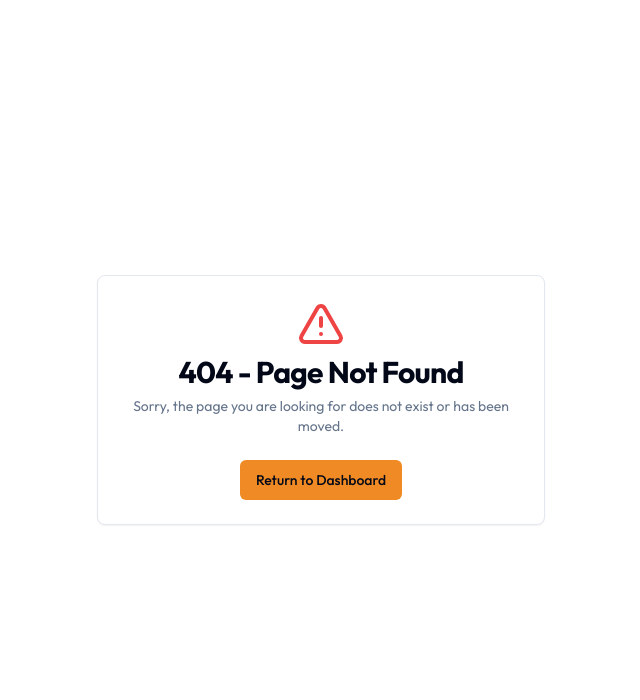
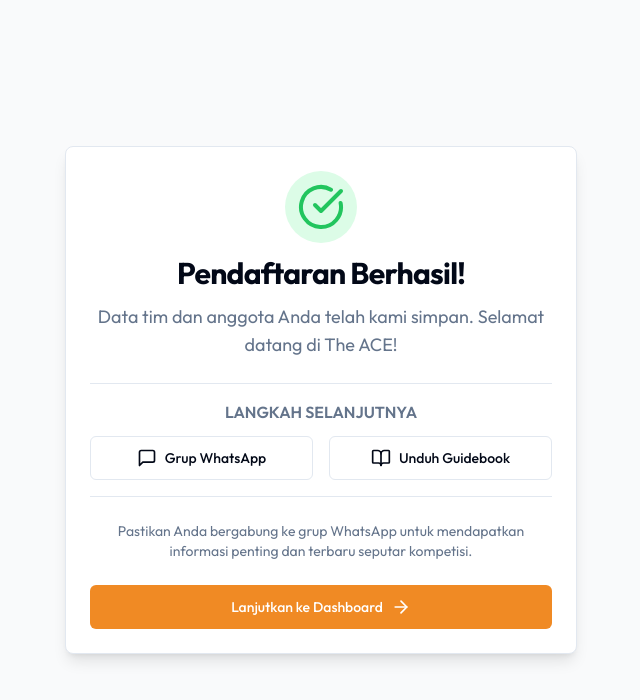
Before and after one commit to gavrilasa/vibecode-dashboard, a Next.js app: page /registration/success in a window 1280 px wide. Before the commit this address had no page. Shown: the top 700 px of the page, without its empty margins (319-959 px from the left). Built offline with nearby package versions, Linux system fonts and the light colour scheme.

Commit message:
feat(registration): Implement Registration Success Page

```diff
--- a/app/registration/form/page.tsx
+++ b/app/registration/form/page.tsx
@@ -4,7 +4,6 @@
 
 import { useEffect, useState } from "react";
 import { useRouter } from "next/navigation";
-import { AppLayout } from "@/components/layout/AppLayout";
 import { useAuth } from "@/hooks/useAuth";
 import { useRegistration } from "@/hooks/useRegistration";
 import { useTeam } from "@/hooks/useTeam";
@@ -14,8 +13,8 @@ import {
 	FullRegistrationFormData,
 } from "@/components/features/registration/RegistrationForm";
 import { Loader2 } from "lucide-react";
-import { Alert, AlertDescription, AlertTitle } from "@/components/ui/alert";
 import { PageHeader } from "@/components/common/PageHeader";
+import { APP_ROUTES } from "@/lib/constants"; // Import APP_ROUTES
 
 export default function RegistrationFormPage() {
 	const { isAuthenticated } = useAuth();
@@ -33,21 +32,19 @@ export default function RegistrationFormPage() {
 
 	const [isSubmitting, setIsSubmitting] = useState(false);
 	const [error, setError] = useState<string | null>(null);
-	const [success, setSuccess] = useState("");
 	const router = useRouter();
 
 	useEffect(() => {
 		if (!isAuthenticated) {
-			router.push("/auth/login");
+			router.push(APP_ROUTES.LOGIN);
 		} else if (!selectedCompetition) {
-			router.push("/competition/select");
+			router.push(APP_ROUTES.SELECT_COMPETITION);
 		}
 	}, [isAuthenticated, selectedCompetition, router]);
 
 	const handleRegistrationSubmit = async (data: FullRegistrationFormData) => {
 		setIsSubmitting(true);
 		setError(null);
-		setSuccess("");
 
 		if (!selectedCompetition) {
 			setError("Competition not selected. Please go back.");
@@ -56,15 +53,12 @@ export default function RegistrationFormPage() {
 		}
 
 		try {
-			// Langkah 1: Buat Tim (tetap sama)
 			const teamPayload = {
 				name: data.teamName,
 				competitionId: selectedCompetition.id,
 			};
 			await createTeam(teamPayload);
 
-			// Langkah 2: Daftarkan detail anggota dengan payload baru
-			// Payload disesuaikan dengan API baru (tanpa discord usernames)
 			const registrationPayload = {
 				institutionName: data.institutionName,
 				memberCount: data.members.length,
@@ -76,13 +70,9 @@ export default function RegistrationFormPage() {
 			const result = await registerCompetition(registrationPayload);
 
 			if (result) {
-				setSuccess(
-					"Registration submitted successfully! You will be redirected to the dashboard."
-				);
+				// PERUBAHAN: Hapus state success dan timeout, langsung arahkan ke halaman baru
 				clearFlow();
-				setTimeout(() => {
-					router.push("/dashboard");
-				}, 3000);
+				router.push(APP_ROUTES.REGISTRATION_SUCCESS);
 			} else {
 				setError(
 					registrationError ||
@@ -120,14 +110,7 @@ export default function RegistrationFormPage() {
 					description="Fill in the details for your team to finalize your registration (Step 2 of 2)."
 				/>
 
-				{success && (
-					<Alert variant="default" className="bg-green-50 border-green-200">
-						<AlertTitle className="text-green-800">Success!</AlertTitle>
-						<AlertDescription className="text-green-700">
-							{success}
-						</AlertDescription>
-					</Alert>
-				)}
+				{/* State 'success' tidak lagi digunakan di sini */}
 
 				<RegistrationForm
 					competition={selectedCompetition}
--- /dev/null
+++ b/app/registration/success/page.tsx
@@ -0,0 +1,86 @@
+// app/registration/success/page.tsx
+
+"use client";
+
+import Link from "next/link";
+import { Button } from "@/components/ui/button";
+import {
+	Card,
+	CardContent,
+	CardDescription,
+	CardFooter,
+	CardHeader,
+	CardTitle,
+} from "@/components/ui/card";
+import { APP_ROUTES } from "@/lib/constants";
+import { CheckCircle, BookOpen, MessageSquare, ArrowRight } from "lucide-react";
+import Image from "next/image";
+
+// Ganti dengan URL asli Anda
+const WHATSAPP_GROUP_LINK = "https://chat.whatsapp.com/your-group-invite-code";
+const GUIDEBOOK_LINK = "https://link-to-your.guidebook.pdf";
+
+export default function RegistrationSuccessPage() {
+	return (
+		<div className="min-h-screen flex items-center justify-center bg-gray-50 dark:bg-gray-900 p-4">
+			<Card className="w-full max-w-lg text-center shadow-lg">
+				<CardHeader className="items-center space-y-3">
+					<div className="p-3 bg-green-100 dark:bg-green-900/20 rounded-full">
+						<CheckCircle className="h-12 w-12 text-green-500" />
+					</div>
+					<CardTitle className="text-3xl font-bold">
+						Pendaftaran Berhasil!
+					</CardTitle>
+					<CardDescription className="text-lg">
+						Data tim dan anggota Anda telah kami simpan. Selamat datang di The
+						ACE!
+					</CardDescription>
+				</CardHeader>
+				<CardContent className="space-y-6">
+					<div className="border-t border-b py-4">
+						<h3 className="text-md font-semibold text-muted-foreground mb-3">
+							LANGKAH SELANJUTNYA
+						</h3>
+						<div className="grid grid-cols-1 sm:grid-cols-2 gap-4">
+							{/* Tombol Grup WhatsApp */}
+							<Button asChild variant="outline" size="lg">
+								<a
+									href={WHATSAPP_GROUP_LINK}
+									target="_blank"
+									rel="noopener noreferrer"
+								>
+									<MessageSquare className="mr-2 h-5 w-5" />
+									Grup WhatsApp
+								</a>
+							</Button>
+
+							{/* Tombol Guidebook */}
+							<Button asChild variant="outline" size="lg">
+								<a
+									href={GUIDEBOOK_LINK}
+									target="_blank"
+									rel="noopener noreferrer"
+								>
+									<BookOpen className="mr-2 h-5 w-5" />
+									Unduh Guidebook
+								</a>
+							</Button>
+						</div>
+					</div>
+					<p className="text-sm text-muted-foreground px-4">
+						Pastikan Anda bergabung ke grup WhatsApp untuk mendapatkan informasi
+						penting dan terbaru seputar kompetisi.
+					</p>
+				</CardContent>
+				<CardFooter>
+					<Button asChild size="lg" className="w-full text-white">
+						<Link href={APP_ROUTES.DASHBOARD}>
+							Lanjutkan ke Dashboard
+							<ArrowRight className="ml-2 h-5 w-5" />
+						</Link>
+					</Button>
+				</CardFooter>
+			</Card>
+		</div>
+	);
+}
--- a/lib/constants.ts
+++ b/lib/constants.ts
@@ -55,6 +55,8 @@ export const APP_ROUTES = {
 	ADMIN_REGISTRATIONS: "/admin/registrations",
 	ADMIN_TEAMS: "/admin/teams",
 	SELECT_COMPETITION: "/competition/select",
+	REGISTRATION_FORM: "/registration/form", // PENAMBAHAN
+	REGISTRATION_SUCCESS: "/registration/success", // PENAMBAHAN
 	BIODATA: "/dashboard/biodata",
 	BIODATA_EDIT: "/dashboard/biodata/edit",
 	UPLOAD_BERKAS: "/dashboard/upload-berkas",
```
